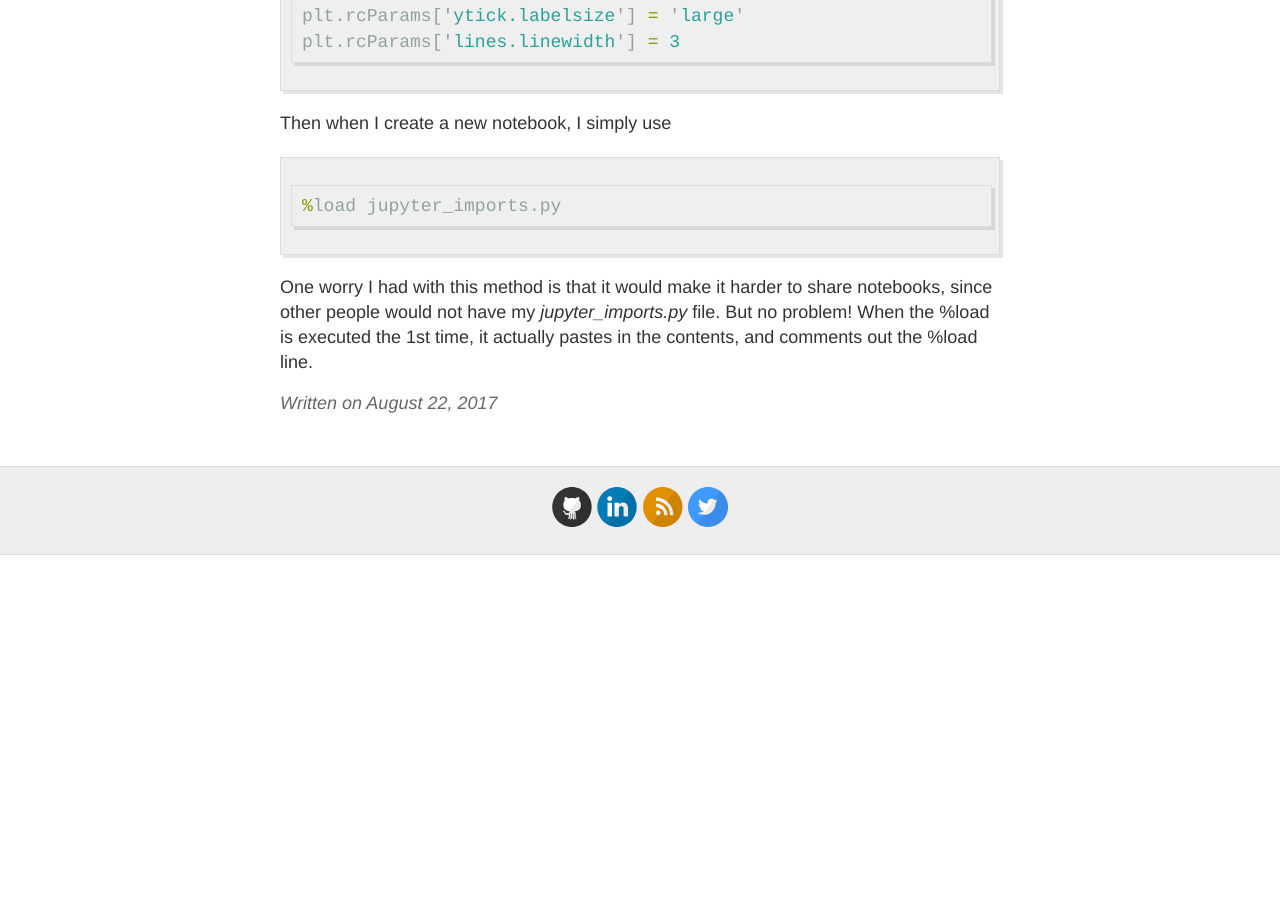
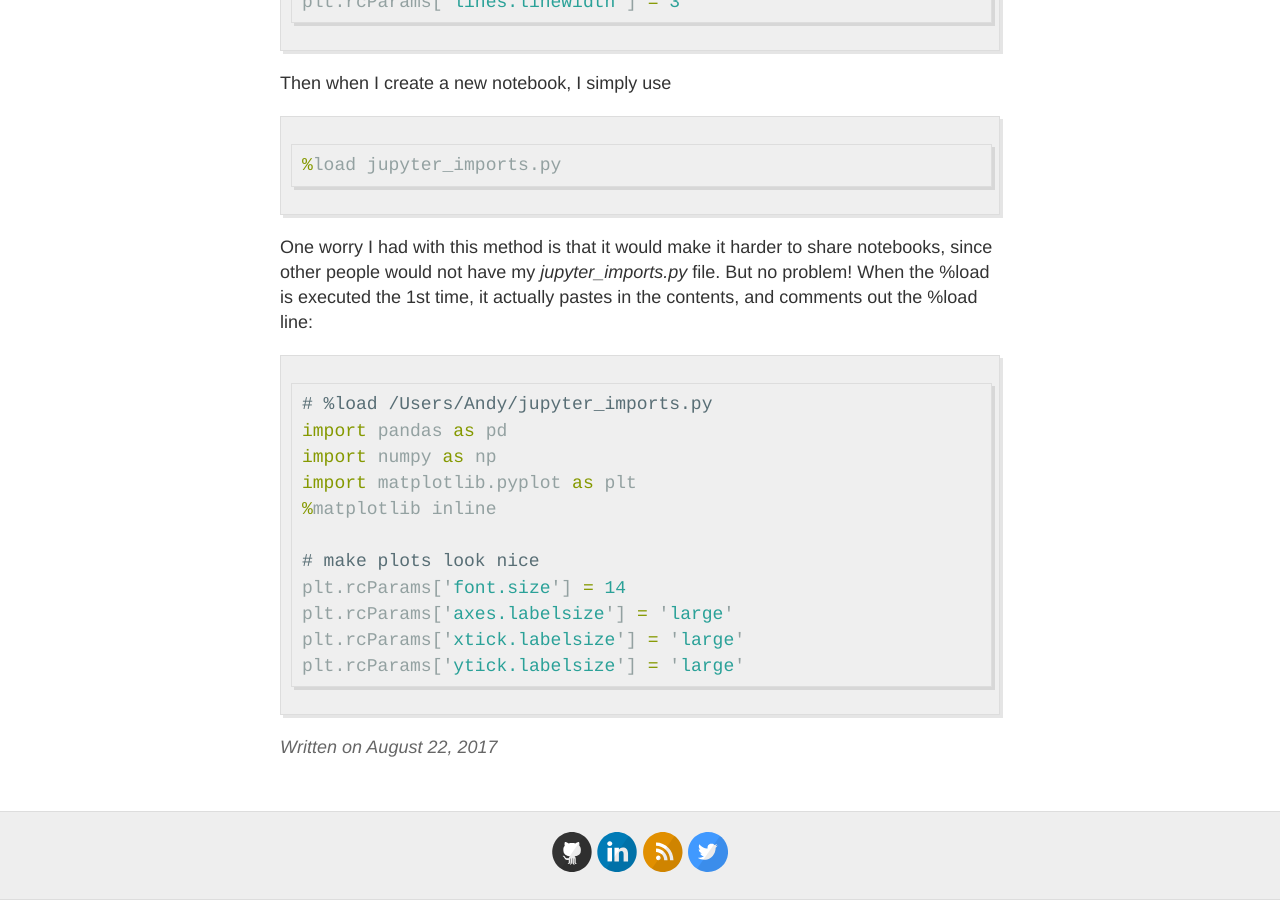
Before and after one commit to andypicke/andypicke.github.io, a Jekyll site: the page built from _posts/2017-8-22-load_magic.md, in a window 1280 px wide and 900 px high, scrolled down 722 px. Built offline with Jekyll 4.4.1, drawn with Linux system fonts in a browser that asks for light colours; comment, search, counter and statistics services are not loaded; before the commit the page ends 1277 px from its top, so only the background shows below that.

Commit message:
minor updates to load magic post

````diff
--- a/_posts/2017-8-22-load_magic.md
+++ b/_posts/2017-8-22-load_magic.md
@@ -5,7 +5,7 @@ tags: python, jupyter
 ---
 
 
-## Tired of typing the same lines at the beginning of every Ipython notebook? Use some %load magic!
+Tired of typing the same lines at the beginning of every Ipython notebook? Use some %load magic!
 
 I find myself typing the same lines at the top of of almost every Ipython/Jupyter notebook I create. I import numpy, pandas, matplotlib, etc. and set some other defaults. There had to be a better way of doing this! Thats where the %load magic comes in. I created a file *jupyter_imports.py* with my standard imports:
 
@@ -28,4 +28,18 @@ Then when I create a new notebook, I simply use
 %load jupyter_imports.py
 ```
 
-One worry I had with this method is that it would make it harder to share notebooks, since other people would not have my  *jupyter_imports.py* file. But no problem! When the %load is executed the 1st time, it actually pastes in the contents, and comments out the %load line.
+One worry I had with this method is that it would make it harder to share notebooks, since other people would not have my  *jupyter_imports.py* file. But no problem! When the %load is executed the 1st time, it actually pastes in the contents, and comments out the %load line:
+
+```python
+# %load /Users/Andy/jupyter_imports.py
+import pandas as pd
+import numpy as np
+import matplotlib.pyplot as plt
+%matplotlib inline
+
+# make plots look nice
+plt.rcParams['font.size'] = 14
+plt.rcParams['axes.labelsize'] = 'large'
+plt.rcParams['xtick.labelsize'] = 'large'
+plt.rcParams['ytick.labelsize'] = 'large'
+```
````
